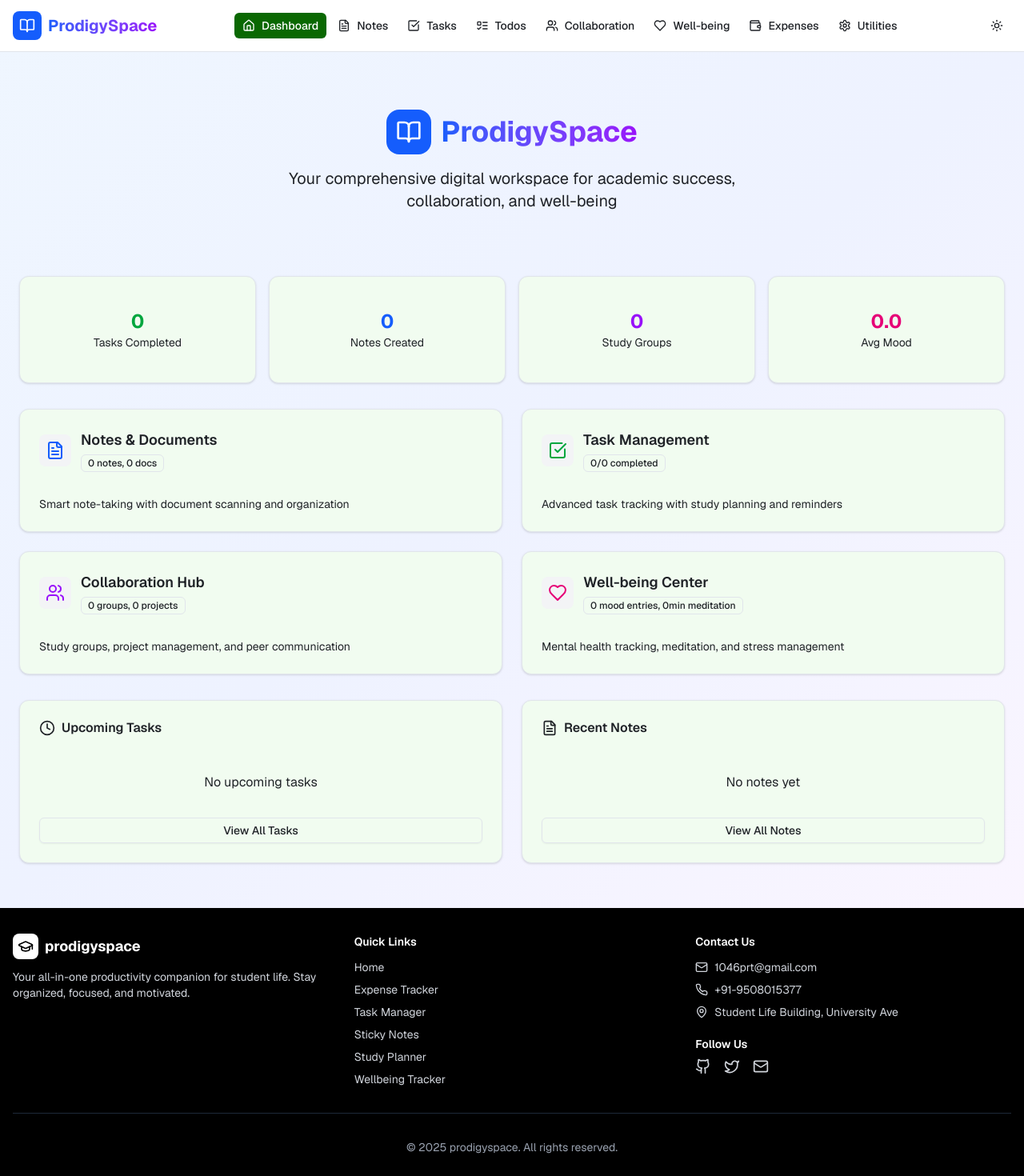
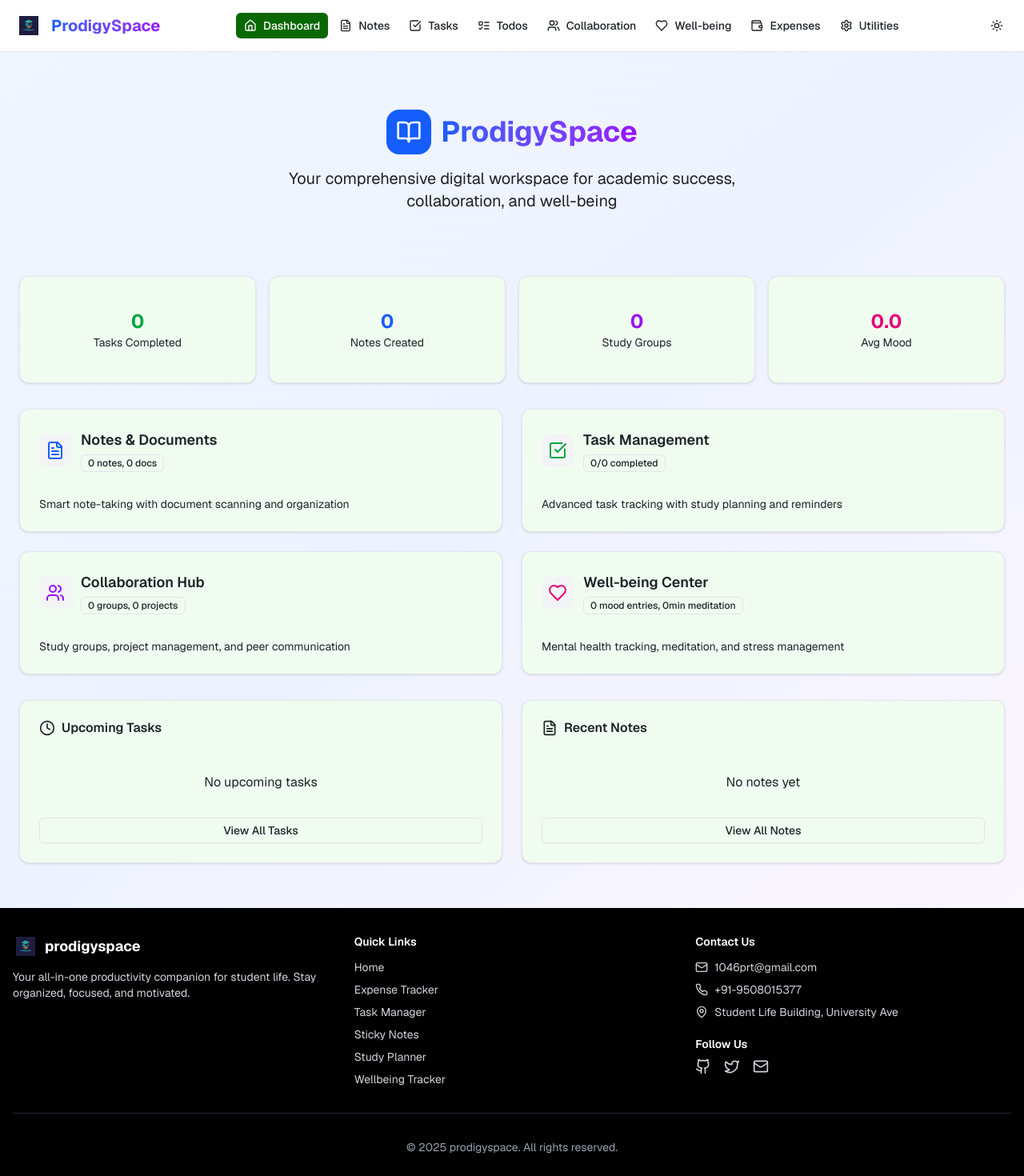
Before and after one commit to nanatgrail/prodigyspace, a Next.js app: page / in a window 1280 px wide. Shown: the top 1470 px of the page at 80% size. Built offline with nearby package versions, Linux system fonts and the light colour scheme.

Commit message:
feat(ui): replace icons with unified logo and update manifest files

```diff
--- a/components/footer.tsx
+++ b/components/footer.tsx
@@ -16,8 +16,12 @@ export function Footer() {
           {/* Brand - Left Side */}
           <div className="space-y-3">
             <div className="flex items-center space-x-2">
-              <div className="flex h-8 w-8 items-center justify-center rounded-lg bg-white">
-                <GraduationCap className="h-5 w-5 text-black" />
+              <div className="flex h-8 w-8 items-center justify-center rounded-lg">
+                <img
+                  src="/logo.png"
+                  alt="ProdigySpace Logo"
+                  className="h-6 w-6"
+                />
               </div>
               <span className="text-lg font-bold">prodigyspace</span>
             </div>
--- a/components/navigation.tsx
+++ b/components/navigation.tsx
@@ -40,8 +40,12 @@ export function Navigation() {
         <div className="flex h-16 items-center justify-between">
           {/* Logo */}
           <Link href="/" className="flex items-center gap-2">
-            <div className="p-2 bg-blue-600 rounded-lg">
-              <BookOpen className="h-5 w-5 text-white" />
+            <div className="p-2 rounded-lg">
+              <img
+                src="/logo.png"
+                alt="ProdigySpace Logo"
+                className="h-6 w-6"
+              />
             </div>
             <span className="font-bold text-xl bg-gradient-to-r from-blue-600 to-purple-600 bg-clip-text text-transparent">
               ProdigySpace
```
Also changed, not shown: public/manifest.json, public/site.webmanifest.
